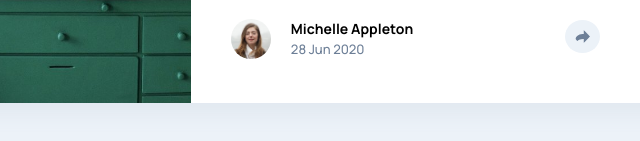
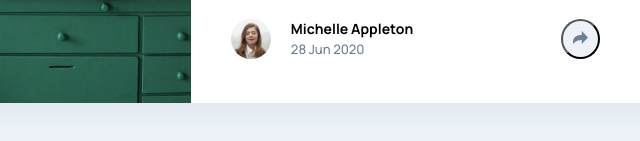
Before and after one commit to chrisgibbo/Article-Preview-Component, a plain HTML site: page index.html in a window 1280 px wide. Shown: the part 447-588 px from the top of the page, 350-990 px from the left. Drawn offline with Linux system fonts and the light colour scheme.

Commit message:
Replaced sharre icon with btn syntax

```diff
--- a/index.html
+++ b/index.html
@@ -35,7 +35,12 @@
                         </div>
                     </div>
                     <div class="social-icons">
-                        <img class="share-icon" src="./images/icon-share.svg" alt="">
+                        <button class="share-icon">
+                            <svg xmlns="http://www.w3.org/2000/svg" width="15" height="13">
+                                <path fill="#6E8098"
+                                    d="M15 6.495L8.766.014V3.88H7.441C3.33 3.88 0 7.039 0 10.936v2.049l.589-.612C2.59 10.294 5.422 9.11 8.39 9.11h.375v3.867L15 6.495z" />
+                            </svg>
+                        </button>
                     </div>
                 </div>
             </div>
```
